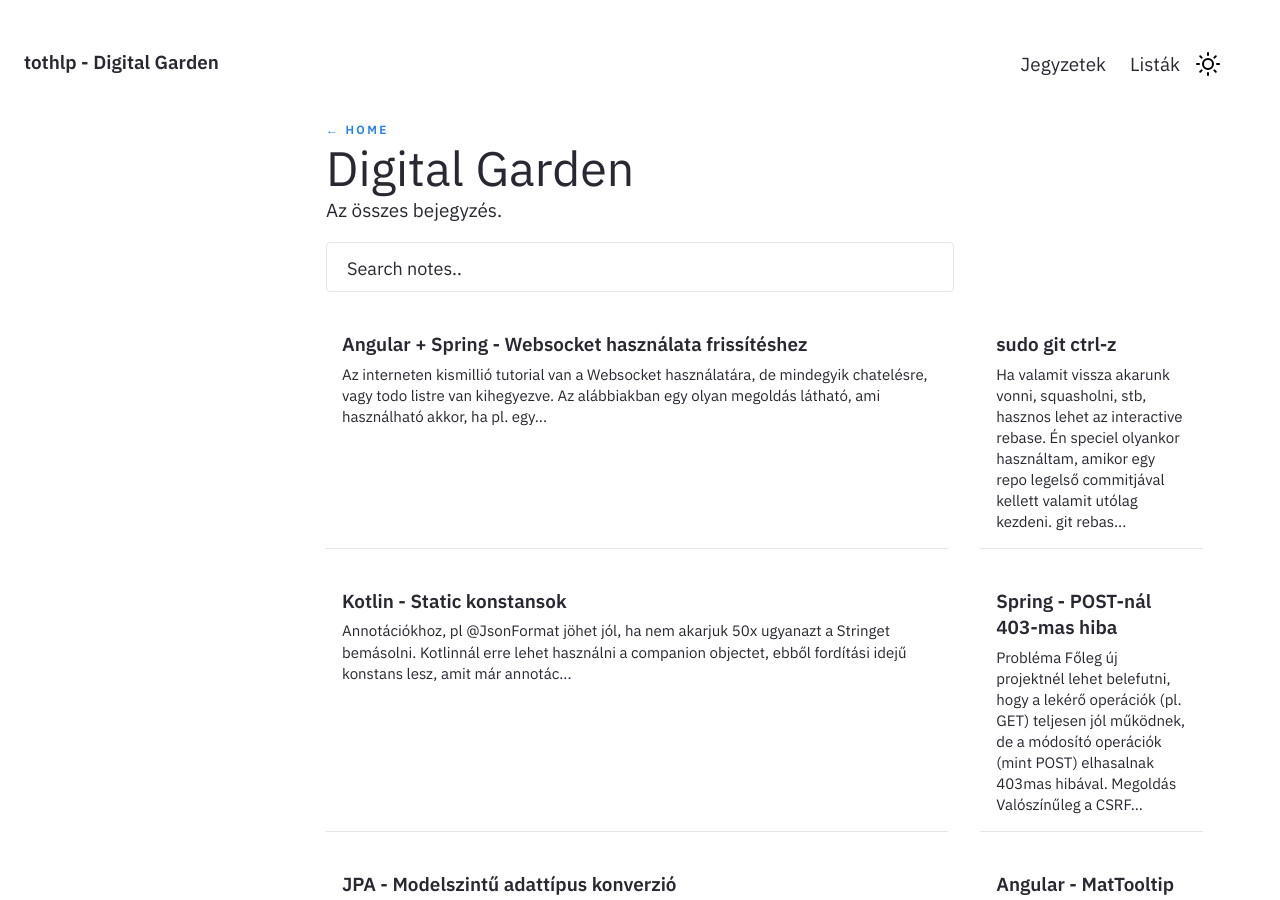
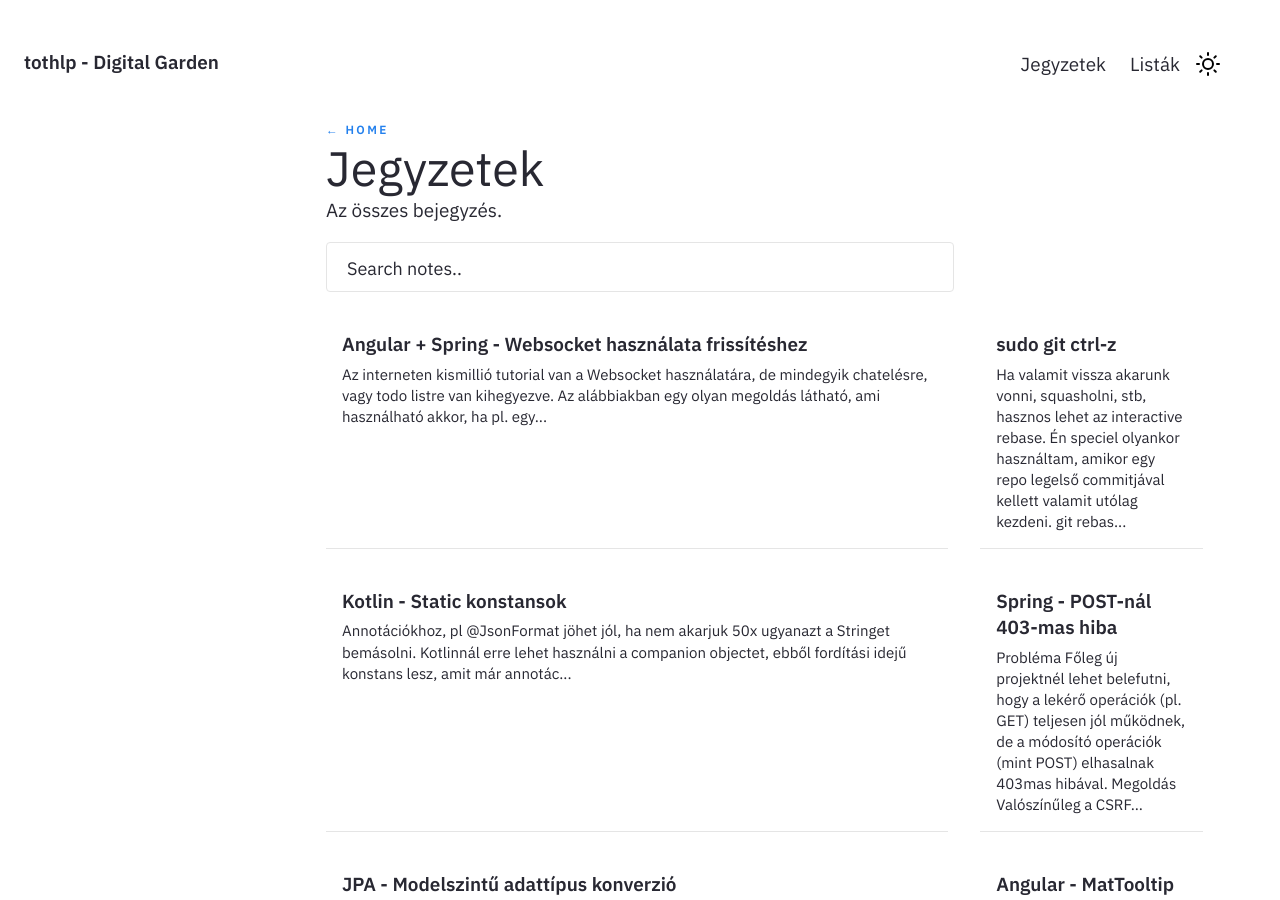
Before and after one commit to tothlp/garden, a Jekyll site: the page built from pages/notes.md, in a window 1280 px wide and 900 px high. Built offline with Jekyll 4.4.1, drawn with Linux system fonts in a browser that asks for light colours.

Commit message:
fix title

```diff
--- a/pages/notes.md
+++ b/pages/notes.md
@@ -2,7 +2,7 @@
 layout: Post
 permalink: /notes
 feedformat: card
-title: Digital Garden
+title: Jegyzetek
 ---
 
 Az összes bejegyzés.
```
